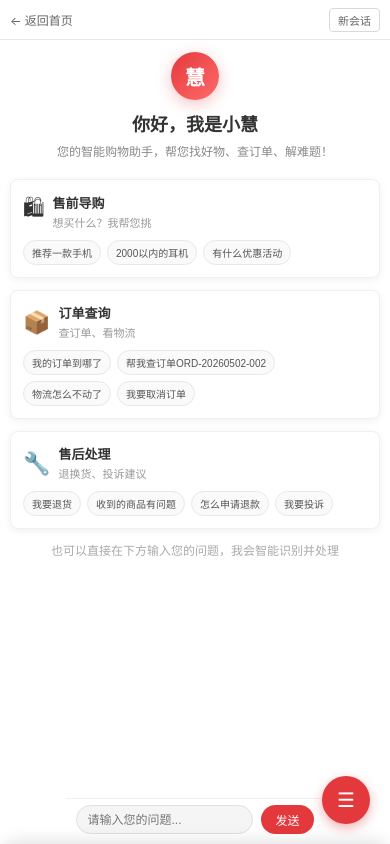
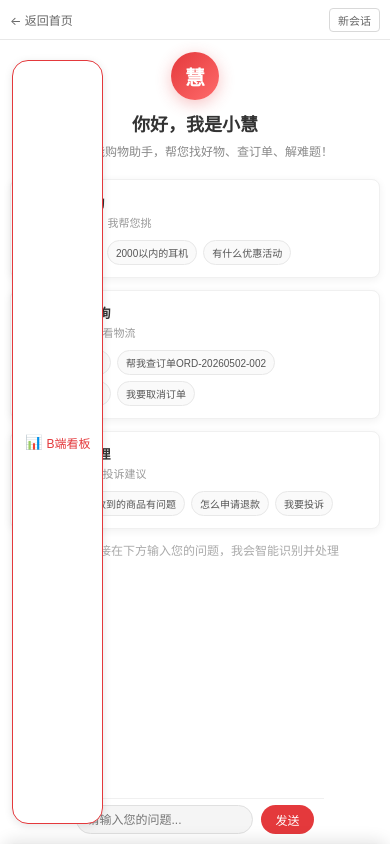
Before and after one commit to 846496079-design/Chatbot, a React (Create React App) app in the folder frontend/: page / in a window 390 px wide. Built offline with nearby package versions, Linux system fonts and the light colour scheme; no server answers.

Commit message:
fix(mobile): move data panel toggle button to top-left position with label

```diff
--- a/frontend/src/App.jsx
+++ b/frontend/src/App.jsx
@@ -332,7 +332,8 @@ function App() {
         className="data-panel-toggle"
         onClick={() => setShowDataPanel(!showDataPanel)}
       >
-        {showDataPanel ? '\u2715' : '\u2630'}
+        <span className="data-panel-toggle-icon">{showDataPanel ? '\u2715' : '\ud83d\udcca'}</span>
+        {showDataPanel ? '收起看板' : 'B端看板'}
       </button>
 
       {/* 确认弹窗 */}
--- a/frontend/src/styles/app.css
+++ b/frontend/src/styles/app.css
@@ -1895,20 +1895,32 @@ body {
 .data-panel-toggle {
   display: none;
   position: fixed;
-  bottom: 20px;
-  right: 20px;
-  width: 48px;
-  height: 48px;
-  border-radius: 50%;
+  top: 60px;
+  left: 12px;
+  padding: 6px 12px;
+  border-radius: 16px;
+  background: #fff;
+  color: #e4393c;
+  border: 1px solid #e4393c;
+  box-shadow: 0 2px 8px rgba(0, 0, 0, 0.1);
+  cursor: pointer;
+  z-index: 99;
+  font-size: 12px;
+  font-weight: 500;
+  align-items: center;
+  justify-content: center;
+  gap: 4px;
+  transition: all 0.2s;
+}
+
+.data-panel-toggle:hover,
+.data-panel-toggle:active {
   background: #e4393c;
   color: #fff;
-  border: none;
-  box-shadow: 0 4px 12px rgba(228, 57, 60, 0.4);
-  cursor: pointer;
-  z-index: 99;
-  font-size: 20px;
-  align-items: center;
-  justify-content: center;
+}
+
+.data-panel-toggle-icon {
+  font-size: 14px;
 }
 
 @media screen and (max-width: 480px) {
```
